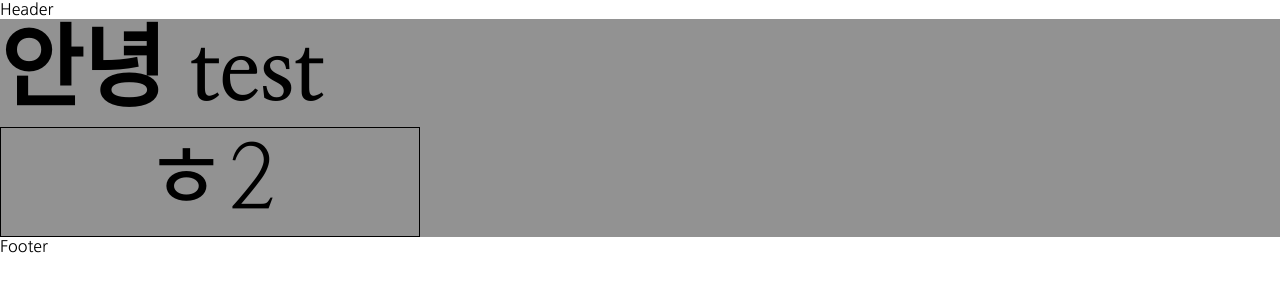
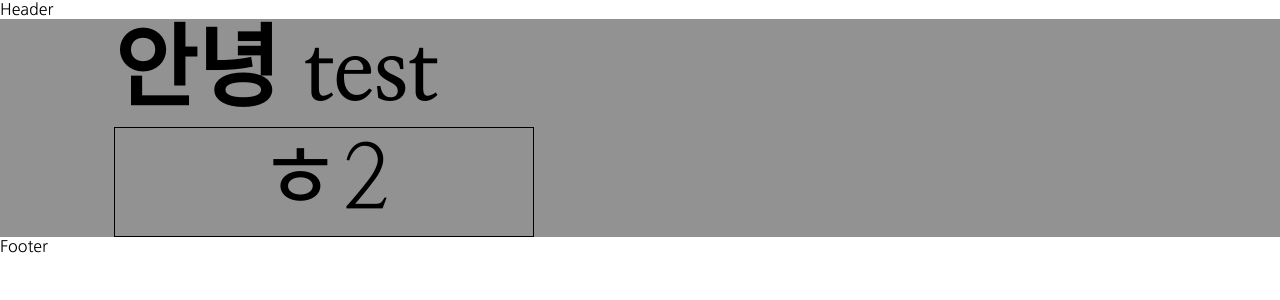
Before and after one commit to msun97/project-vancleef, a React (Vite) app: page / in a window 1280 px wide. Shown: the top 300 px of the page. Built offline with nearby package versions, Linux system fonts and the light colour scheme.

Commit message:
padding 변수 설정

```diff
--- a/src/index.css
+++ b/src/index.css
@@ -322,4 +322,7 @@
   --font-weight-regular: 400;
   --font-weight-bold: 700;
   --font-weight-extrabold: 800;
+
+  --spacing-330: 0 330px;
+  --spacing-114: 0 114px;
 }
--- a/src/pages/Home/index.jsx
+++ b/src/pages/Home/index.jsx
@@ -3,7 +3,7 @@ import Button from '../../components/button';
 
 const Home = () => {
   return (
-    <div className="bg-gray-50 text-title-l font-secondary font-extrabold">
+    <div className="bg-gray-50 text-title-l font-secondary font-extrabold p-114">
       안녕 test
       <Button className="w-2xl" variant="secondary">
         ㅎ2
```
